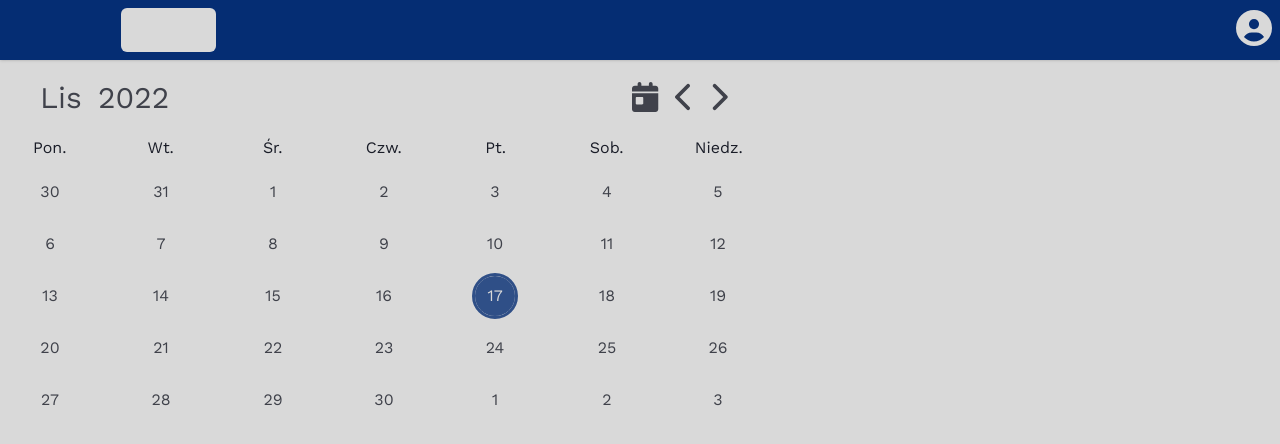
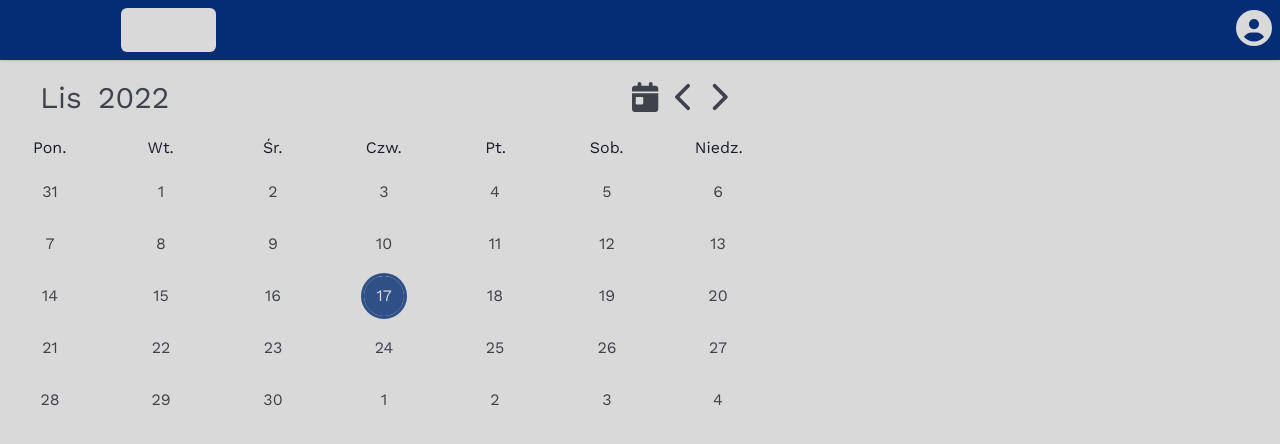
Before and after one commit to UniversityOfGdanskProjects/plan_front, a React (Vite) app: page / in a window 1280 px wide. Shown: the top 444 px of the page. Built offline with nearby package versions, Linux system fonts and the light colour scheme.

Commit message:
fixed week days

```diff
--- a/src/components/Calendar.jsx
+++ b/src/components/Calendar.jsx
@@ -52,8 +52,8 @@ const Calendar = () => {
   let firstDayCurrentMonth = parse(currentMonth, "MMM-yyyy", new Date());
 
   const days = eachDayOfInterval({
-    start: startOfWeek(startOfMonth(firstDayCurrentMonth)),
-    end: endOfWeek(endOfMonth(firstDayCurrentMonth)),
+    start: startOfWeek(startOfMonth(firstDayCurrentMonth), { weekStartsOn: 1 }),
+    end: endOfWeek(endOfMonth(firstDayCurrentMonth), { weekStartsOn: 1 }),
   });
 
   const months = eachMonthOfInterval({
```
